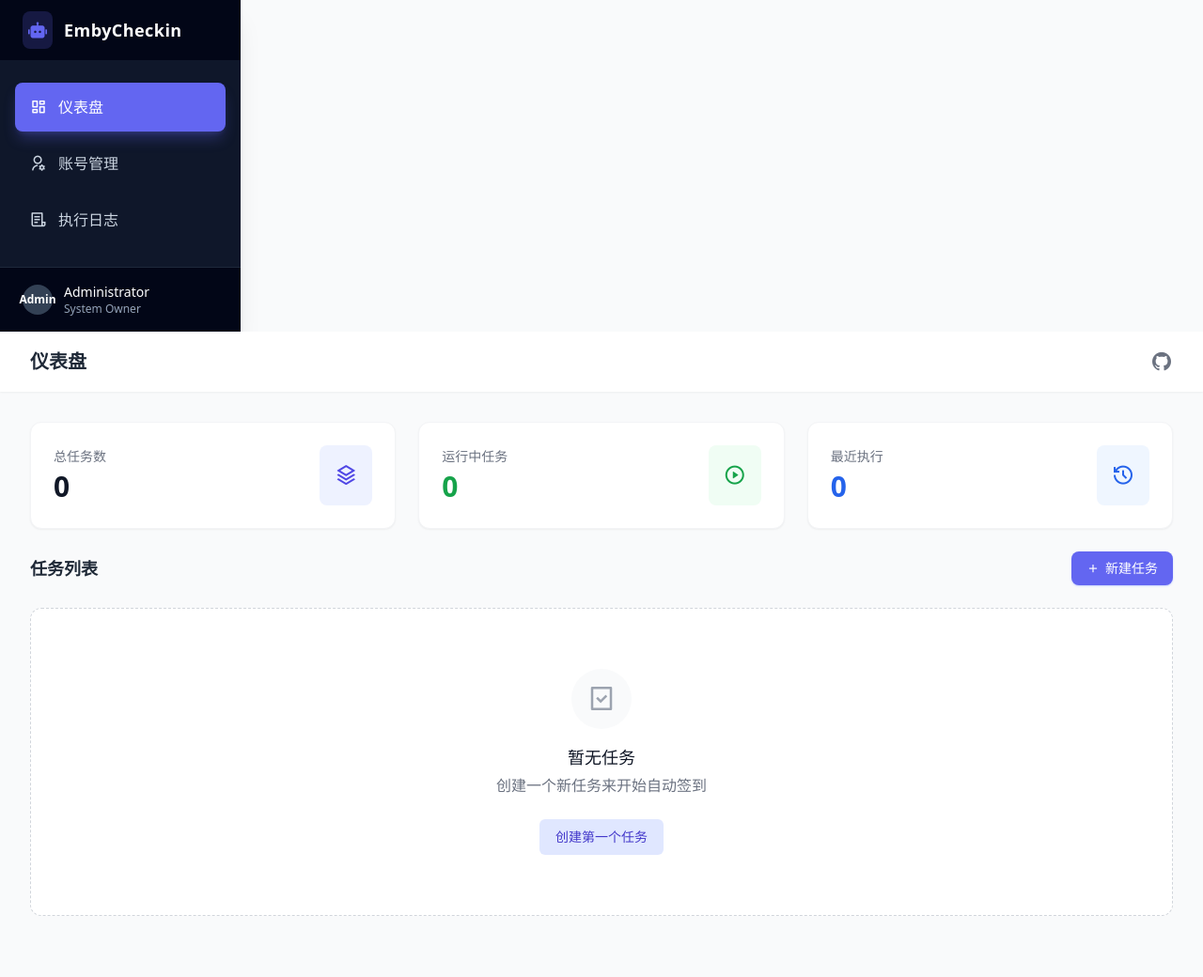
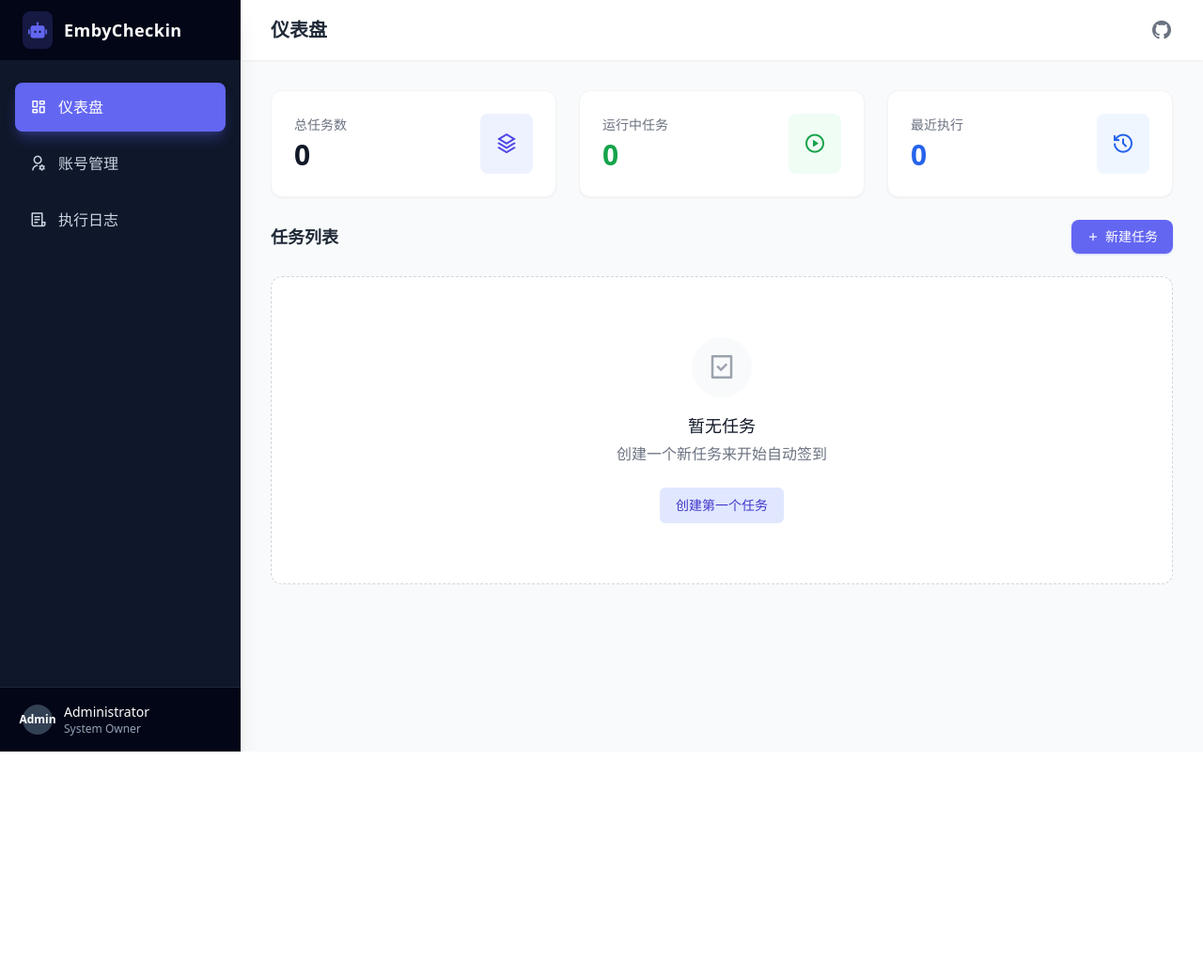
Before and after one commit to ZJ145013/EmbyCheckin, a FastAPI app: page / in a window 1280 px wide. Shown: the top 1040 px of the page at 94% size. After the commit the page ends 800 px from the top, so only its background shows below. Run offline with FastAPI, Linux system fonts and the light colour scheme; data that the repository does not hold is empty; some libraries are stand-ins or nearby versions.

Commit message:
fix: 修复侧边栏布局间隙问题

```diff
--- a/embycheckin/web/templates/base.html
+++ b/embycheckin/web/templates/base.html
@@ -33,7 +33,7 @@
         }
     </script>
 </head>
-<body class="bg-gray-50 text-gray-800 font-sans antialiased" x-data="{ sidebarOpen: false }">
+<body class="bg-gray-50 text-gray-800 font-sans antialiased md:flex" x-data="{ sidebarOpen: false }">
 
     <!-- Mobile Header -->
     <div class="md:hidden flex items-center justify-between bg-white shadow-sm px-4 py-3 sticky top-0 z-20">
@@ -97,7 +97,7 @@
     ></div>
 
     <!-- Main Content -->
-    <div class="flex-1 flex flex-col min-h-screen overflow-hidden">
+    <div class="flex-1 flex flex-col min-h-screen overflow-hidden md:w-0">
         <header class="hidden md:flex items-center justify-between h-16 bg-white shadow-sm px-8 sticky top-0 z-10">
             <h2 class="text-xl font-semibold text-gray-800">
                 {% block header_title %}控制台{% endblock %}
```
